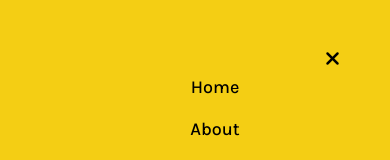
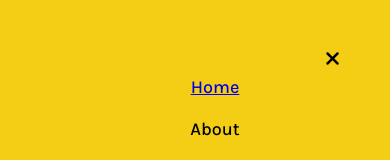
Before and after one commit to Karuma46/capstone, a React (Create React App) app: page /booking in a window 390 px wide. Both pictures are taken after a click on the element 363 px from the left and 47 px from the top of the page. Shown: the top 160 px of the page. Built offline with nearby package versions, Linux system fonts and the light colour scheme; a web font is replaced by a local one.

Commit message:
Add links

```diff
--- a/src/components/footer.js
+++ b/src/components/footer.js
@@ -10,12 +10,24 @@ const Footer = () => {
 					</div>
 					<div className="links">
 						<ul>
-							<li>Home</li>
-							<li>About</li>
-							<li>Menu</li>
-							<li>Reservations</li>
-							<li>Order Online</li>
-							<li>Login</li>
+							<li>
+								<a href="/">Home</a>
+							</li>
+							<li>
+								<a href="/#aboutSection">About</a>
+							</li>
+							<li>
+								<a href="/#specialsSection">Menu</a>
+							</li>
+							<li>
+								<a href="/booking">Reservations</a>
+							</li>
+							<li>
+								<a href="/">Order Online</a>
+							</li>
+							<li>
+								<a href="/">Login</a>
+							</li>
 						</ul>
 					</div>
 					<div className="contacts">
--- a/src/components/inputs.js
+++ b/src/components/inputs.js
@@ -22,6 +22,9 @@ const FormInput = (props) => {
 						type={props.type}
 						id={props.id}
 						required={props.required}
+						onChange={(e) =>
+							props.onChange({ [props.id]: e.target.value })
+						}
 					/>
 				)}
 				{["date", "month"].includes(props.type) && (
--- a/src/components/nav.js
+++ b/src/components/nav.js
@@ -19,7 +19,9 @@ const MobileNav = () => {
 					</div>
 					<div className="sideBarNavWrap">
 						<ul>
-							<li>Home</li>
+							<li>
+								<a href="#logo">Home</a>
+							</li>
 							<li>About</li>
 							<li>Menu</li>
 							<li>Reservations</li>
@@ -38,10 +40,18 @@ const Nav = () => {
 		<>
 			<nav>
 				<ul>
-					<li>Home</li>
-					<li>About</li>
-					<li>Menu</li>
-					<li>Reservations</li>
+					<li>
+						<a href="/">Home</a>
+					</li>
+					<li>
+						<a href="#aboutSection">About</a>
+					</li>
+					<li>
+						<a href="#specialsSection">Menu</a>
+					</li>
+					<li>
+						<a href="/booking">Reservations</a>
+					</li>
 					<li>Order Online</li>
 					<li>Login</li>
 				</ul>
```
